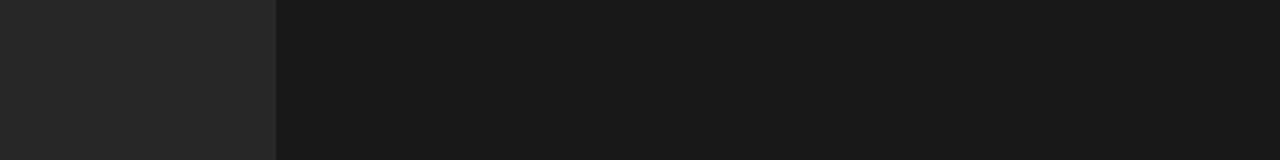
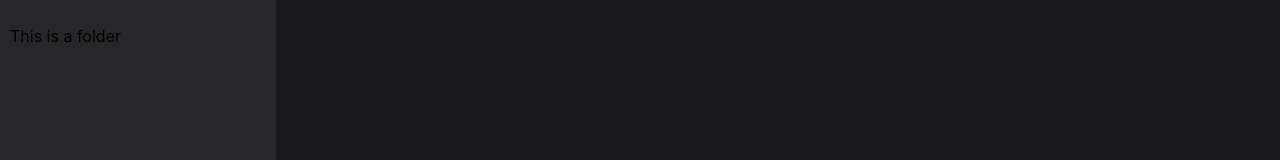
Before and after one commit to muyasamuel/folder_structure, a React (Create React App) app: page / in a window 1280 px wide. Shown: the top 160 px of the page. Built offline with nearby package versions, Linux system fonts and the light colour scheme.

Commit message:
Add a folder component

```diff
--- a/src/App.js
+++ b/src/App.js
@@ -1,5 +1,6 @@
 
 import './App.css';
+import Folder from './Folder';
 
 function App() {
   return (
@@ -11,7 +12,7 @@ function App() {
             overflowX: 'scroll',
             padding: '10px',
           }}>
-
+            <Folder />
 
        </div>
     </div>
--- /dev/null
+++ b/src/Folder.js
@@ -0,0 +1,11 @@
+import React from 'react'
+
+function Folder() {
+  return (
+    <div>
+        <p>This is a folder </p>
+    </div>
+  )
+}
+
+export default Folder
```
